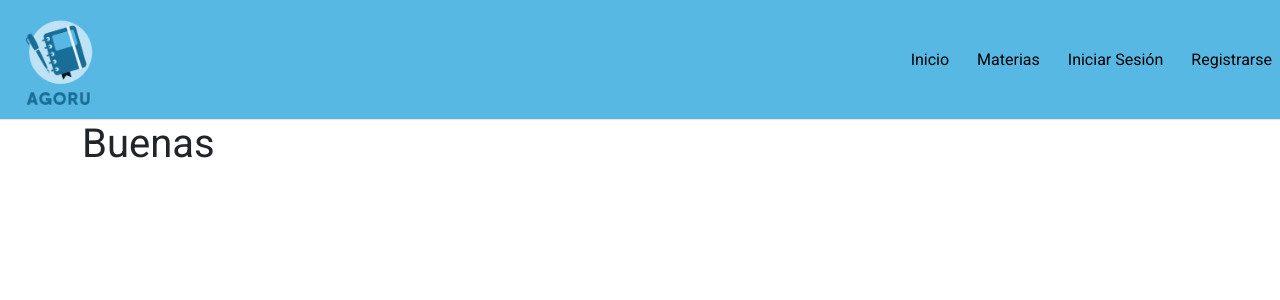
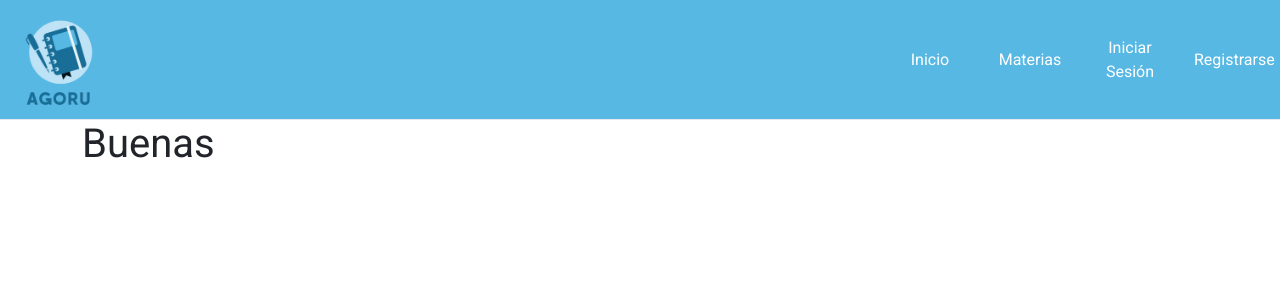
Before and after one commit to josevegara04/AgorU, a React (Vite) app in the folder FRONTEND/agoru_app/: page / in a window 1280 px wide. Shown: the top 300 px of the page. Built offline with nearby package versions, Linux system fonts and the light colour scheme.

Commit message:
improved buttons appereance

```diff
--- a/FRONTEND/agoru_app/src/Components/Navbar.jsx
+++ b/FRONTEND/agoru_app/src/Components/Navbar.jsx
@@ -8,19 +8,20 @@ export default function Navbar({ onButtonClick, email }) {
     <nav className="navbar">
       <img src="../public/images/logo.png" alt="" className="" />
       <div className="fields">
-        <button onClick={() => onButtonClick("home")}> Inicio </button>
-        <button onClick={() => onButtonClick("subjects")}> Materias </button>
+        <button className="btn btn-outline-primary" onClick={() => onButtonClick("home")}> Inicio </button>
+        <button className="btn btn-outline-primary" onClick={() => onButtonClick("subjects")}> Materias </button>
         {!email ? (
           <>
-            <button onClick={() => onButtonClick("login")}>
+            <button className="btn btn-outline-primary" onClick={() => onButtonClick("login")}>
               Iniciar Sesión
             </button>
-            <button onClick={() => onButtonClick("register")}>
+            <button className="btn btn-outline-primary" onClick={() => onButtonClick("register")}>
               Registrarse
             </button>
           </>
         ) : (
           <button
+            className="btn btn-outline-primary"
             onClick={() => {
               sessionStorage.removeItem("token");
               sessionStorage.removeItem("email");
--- a/FRONTEND/agoru_app/src/Styles/Navbar.css
+++ b/FRONTEND/agoru_app/src/Styles/Navbar.css
@@ -25,11 +25,25 @@
 }
 
 .fields button{
-    padding-left: 18px;
     background: none;
-    border-color: transparent;
+    border: 2px solid transparent;
     transition: ease-in 0.2s;
+    width: 100px;
+    height: 100px;
+    box-shadow: 0 0 5px transparent;
+    color: white;
 }
 .fields button:hover{
-    border-color: aqua;
+    border-color: #23495b !important;
+    background-color: #3b7d9c !important;
+    transform: scale(1.05);
 }
+.fields button:active{
+    background-color: #3b7d9c !important;
+    transform: scale(0.98);
+}
+.fields button:focus {
+  background-color: #3b7d9c;
+  border-color: none;
+  outline: none;
+}
```
